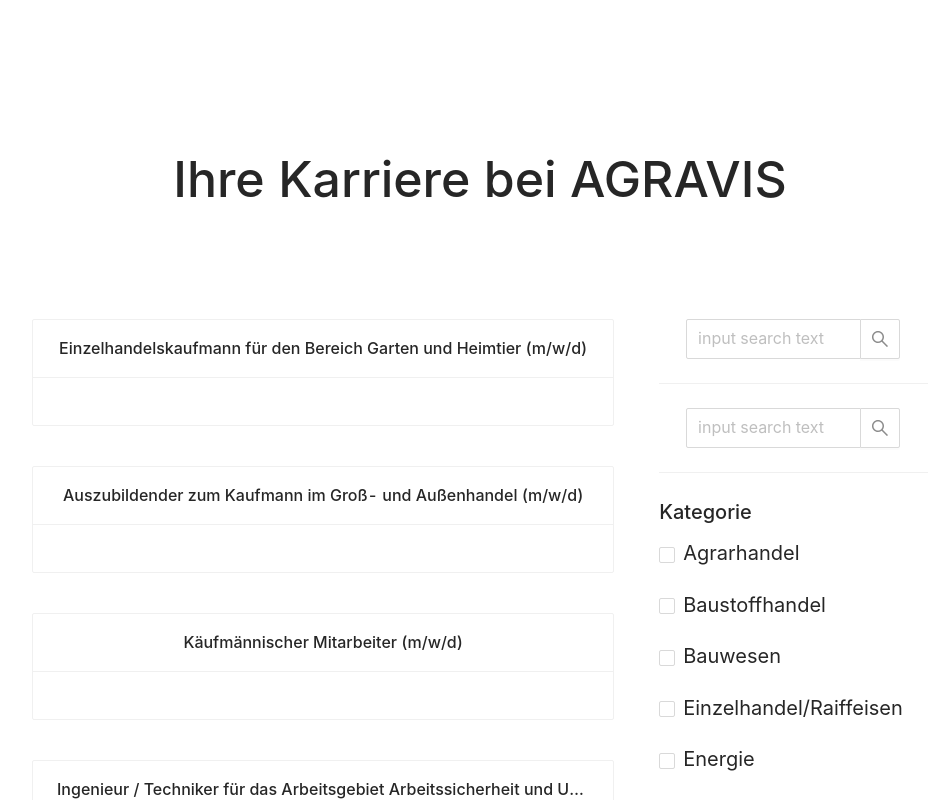
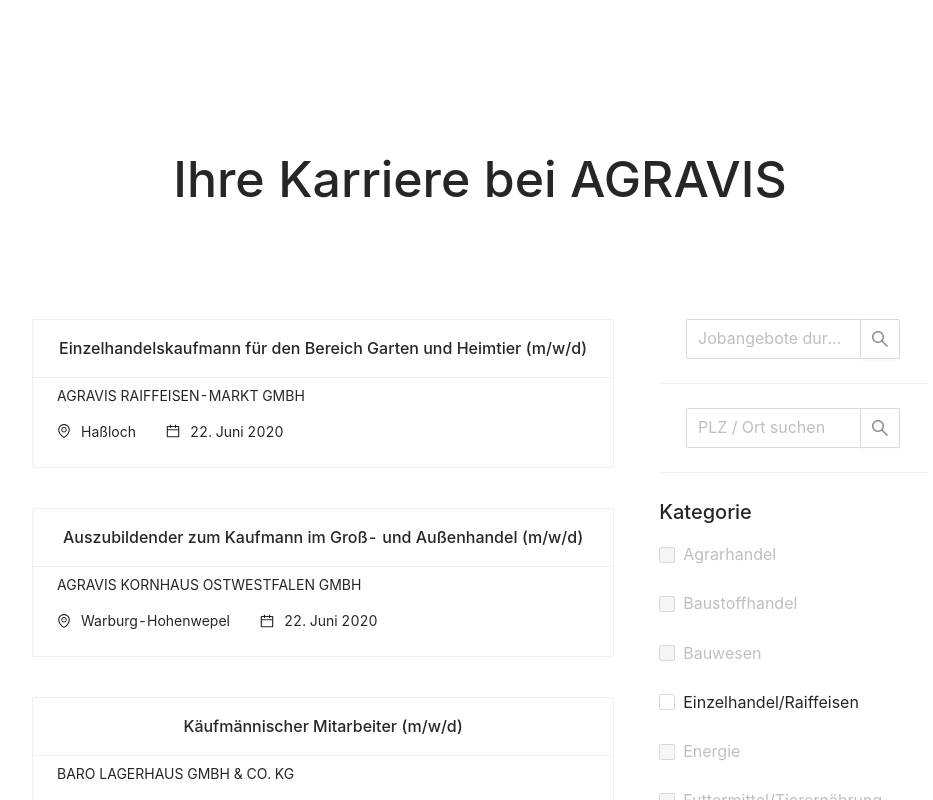
Before and after one commit to niklasbec/probetag, a React (Create React App) app: page /jobs in a window 1280 px wide. Shown: the top 800 px of the page, without its empty margins (160-1093 px from the left). Built offline with nearby package versions, Linux system fonts and the light colour scheme.

Commit message:
search functionality built

```diff
--- a/package.json
+++ b/package.json
@@ -3,6 +3,7 @@
   "version": "0.1.0",
   "private": true,
   "dependencies": {
+    "@ant-design/icons": "^4.2.1",
     "@testing-library/jest-dom": "^4.2.4",
     "@testing-library/react": "^9.3.2",
     "@testing-library/user-event": "^7.1.2",
--- a/src/App.css
+++ b/src/App.css
@@ -40,10 +40,30 @@
 .ant-checkbox-group-item {
   width: 100%;
   text-align: left;
-  font-size: 20px !important;
+  font-size: 16px !important;
   margin-bottom: 20px !important;
 }
+
+/*Job Card styling*/
 
 .job-listing-item {
   margin-bottom: 40px;
 }
+
+.company-name {
+  float: left;
+  margin-top: -3%;
+}
+
+.location-date {
+  width: 100%;
+  display: flex;
+}
+
+.icon {
+  margin-right: 10px;
+}
+
+.location {
+  margin-right: 30px;
+}
--- a/src/components/Jobs.js
+++ b/src/components/Jobs.js
@@ -1,62 +1,130 @@
-import React from "react";
+import React, { useState, useEffect } from "react";
 import { Divider } from "antd";
-import { Card } from 'antd';
+import { Card } from "antd";
 import "antd/dist/antd.css";
-import { Checkbox } from 'antd';
+import { Checkbox } from "antd";
 import { Input } from "antd";
-
+import { CalendarOutlined, EnvironmentOutlined } from "@ant-design/icons";
 /*Data import*/
-import {data} from "../dummy-data/data"
+import { data } from "../dummy-data/data";
 
 const { Search } = Input;
 
-
-const checkBoxChange = (checkedValues) => {
-    console.log('checked = ', checkedValues);
-}
-
 const jobCategories = [
-    { label: 'Agrarhandel', value: 'Agrarhandel' },
-    { label: 'Baustoffhandel', value: 'Baustoffhandel' },
-    { label: 'Bauwesen', value: 'Bauwesen', disabled: false },
-    { label: 'Einzelhandel/Raiffeisen', value: 'Einzelhandel/Raiffeisen' },
-    { label: 'Energie', value: 'Energie' },
-    { label: 'Futtermittel/Tierernährung', value: 'Futtermittel/Tierernährung', disabled: false },
-    { label: 'IT', value: 'IT' },
-    { label: 'Kaufmännisch/Administrativ', value: 'Kaufmännisch/Administrativ' },
-    { label: 'Landtechnik', value: 'Landtechnik', disabled: false },
-    { label: 'Logistik/Transport', value: 'Logistik/Transport', disabled: false },
-    { label: 'Personal', value: 'Personal' },
-    { label: 'Pflanzenbau', value: 'Pflanzenbau' },
-    { label: 'Produktion', value: 'Produktion', disabled: false },
-    { label: 'Vertrieb/Marketing', value: 'Vertrieb/Marketing', disabled: false },
+  { label: "Agrarhandel", value: "Agrarhandel", disabled: false },
+  { label: "Baustoffhandel", value: "Baustoffhandel", disabled: false },
+  { label: "Bauwesen", value: "Bauwesen", disabled: false },
+  {
+    label: "Einzelhandel/Raiffeisen",
+    value: "Einzelhandel/Raiffeisen",
+    disabled: false,
+  },
+  { label: "Energie", value: "Energie", disabled: false },
+  {
+    label: "Futtermittel/Tierernährung",
+    value: "Futtermittel/Tierernährung",
+    disabled: false,
+  },
+  { label: "IT", value: "IT", disabled: false },
+  {
+    label: "Kaufmännisch/Administrativ",
+    value: "Kaufmännisch/Administrativ",
+    disabled: false,
+  },
+  { label: "Landtechnik", value: "Landtechnik", disabled: false },
+  { label: "Logistik/Transport", value: "Logistik/Transport", disabled: false },
+  { label: "Personal", value: "Personal", disabled: false },
+  { label: "Pflanzenbau", value: "Pflanzenbau", disabled: false },
+  { label: "Produktion", value: "Produktion", disabled: false },
+  { label: "Vertrieb/Marketing", value: "Vertrieb/Marketing", disabled: false },
 ];
 
 function Jobs() {
+
+    const [checkedValues, setCheckedValues] = useState([])
+    const [jobData, setJobData] = useState(data)
+    const [searchValue, setSearchValue] = useState("")
+    const [plzValue, setPlzValue] = useState("")
+    const checkBoxChange = (checkedValues) => {
+        setCheckedValues(checkedValues)
+      };
+
+    /*Extract Categories*/
+    useEffect(() => {
+
+        let existingCategories = []
+        data.forEach(curr => {
+            if(!existingCategories[curr.category]) {
+                existingCategories.push(curr.category)
+            }
+        })
+
+        jobCategories.forEach(curr => {
+            if(!existingCategories.includes(curr.value)) {
+                curr.disabled = true
+                console.log(existingCategories, curr.value);
+            }
+        })
+    }, [])
+
+    useEffect(() => {
+        let newJobData = []
+        data.forEach(curr => {
+            if((curr.title.toLowerCase().includes(searchValue) && (curr.plz.toLowerCase().includes(plzValue) || curr.city.toLowerCase().includes(plzValue))) || (curr.company.toLowerCase().includes(searchValue) && curr.plz.includes(plzValue))) {
+                newJobData.push(curr)
+            }
+        })
+
+        if(checkedValues.length === 0) {
+            setJobData(newJobData)
+        } else {
+            let jobDataChecked = []
+           newJobData.forEach((curr, index) => {
+               if(checkedValues.includes(curr.category)) {
+                    jobDataChecked.push(curr)
+               }
+               setJobData(jobDataChecked)
+           })
+        }
+
+    }, [searchValue, plzValue, checkedValues])
+
   return (
     <div className="jobs">
       <h1 className="main-heading">Ihre Karriere bei AGRAVIS</h1>
       <div className="job-search">
         <div className="job-postings">
-        {data.map((curr) => {
-        return(
-            <div className="job-listing-item">
-                <Card title={curr.title}/>
+          {jobData.map((curr, index) => {
+            return (
+              <div className="job-listing-item" key={index}>
+                <Card title={curr.title}>
+                  <p className="company-name">{curr.company}</p>
+                  <div className="location-date">
+                    <div className="location">
+                    <EnvironmentOutlined className="icon"/>
+                    {curr.city}
                     </div>
-            )
+                    <div className="date">
+                      <CalendarOutlined className="icon"/>
+                      {curr.date}
+                    </div>
+                  </div>
+                </Card>
+              </div>
+            );
           })}
         </div>
         <div className="filter-pannel">
           <Search
-            placeholder="input search text"
-            onChange={(e) => console.log(e.target.value)}
+            placeholder="Jobangebote durchsuchen"
+            onChange={(e) => setSearchValue(e.target.value.toLowerCase())}
             style={{ width: "80%" }}
             size="large"
           />
           <Divider />
           <Search
-            placeholder="input search text"
-            onChange={(e) => console.log(e.target.value)}
+            placeholder="PLZ / Ort suchen"
+            onChange={(e) => setPlzValue(e.target.value.toLowerCase())}
             style={{ width: "80%" }}
             size="large"
           />
@@ -64,8 +132,8 @@
           <h3 className="category-heading">Kategorie</h3>
           <Checkbox.Group
             options={jobCategories}
-        style={{"font-size": "20px"}}
-      defaultValue={['Apple']}
+            style={{ "fontSize": 20 }}
+            defaultValue={["Apple"]}
             onChange={checkBoxChange}
           />
         </div>
--- a/src/dummy-data/data.js
+++ b/src/dummy-data/data.js
@@ -25,7 +25,7 @@
     city: "Haßloch",
     date: "22. Juni 2020",
     plz: "67454",
-    category: 3,
+    category: categories[3],
     desc: "Einzelhandelskaufmann",
   },
   {
@@ -34,7 +34,7 @@
     city: "Warburg-Hohenwepel",
     date: "22. Juni 2020",
     plz: "34414",
-    category: 3,
+    category: categories[3],
     desc: "Auszubildender zum Kaufmann",
   },
   {
@@ -43,7 +43,7 @@
     city: "Aschersleben",
     date: "22. Juni 2020",
     plz: "06449",
-    category: 3,
+    category: categories[3],
     desc: "Käufmännischer Mitarbeiter",
   },
   {
@@ -53,7 +53,7 @@
     city: "Hannover",
     date: "19. Juni 2020",
     plz: "30159",
-    category: 10,
+    category: categories[8],
     desc: "Ingenieur / Techniker",
   },
   {
@@ -62,7 +62,7 @@
     city: "Münster",
     date: "18. Juni 2020",
     plz: "48143",
-    category: 7,
+    category: categories[7],
     desc: "Sachbearbeiter",
   }, {
     title: "IT-Businesspartner (m/w/d)",
@@ -70,7 +70,7 @@
     city: "Münster",
     date: "18. Juni 2020",
     plz: "48143",
-    category: 6,
+    category: categories[6],
     desc: "IT-Businesspartner",
   }, {
     title: "Lagermitarbeiter (m/w/d) Silo",
@@ -78,7 +78,7 @@
     city: "Wolfhagen",
     date: "17. Juni 2020",
     plz: "34466",
-    category: 9,
+    category: categories[9],
     desc: "Lagermitarbeiter",
   },
   {
@@ -87,7 +87,7 @@
     city: "Sundern",
     date: "17. Juni 2020",
     plz: "59846",
-    category: 12,
+    category: categories[12],
     desc: "Produktions- und Managementberater",
   },
   {
@@ -96,7 +96,7 @@
     city: "Bülstringen",
     date: "17. Juni 2020",
     plz: "39340",
-    category: 6,
+    category: categories[6],
     desc: "Programmierer",
   },
   {
@@ -105,7 +105,7 @@
     city: "Göttingen",
     date: "17. Juni 2020",
     plz: "37073",
-    category: 12,
+    category: categories[12],
     desc: "Anlagenmechaniker",
   },
 ];
```
Lines whose indentation alone changed are shown as unchanged.
